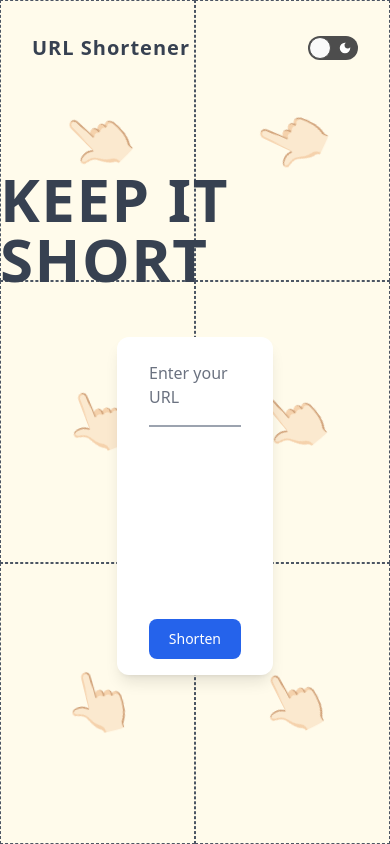
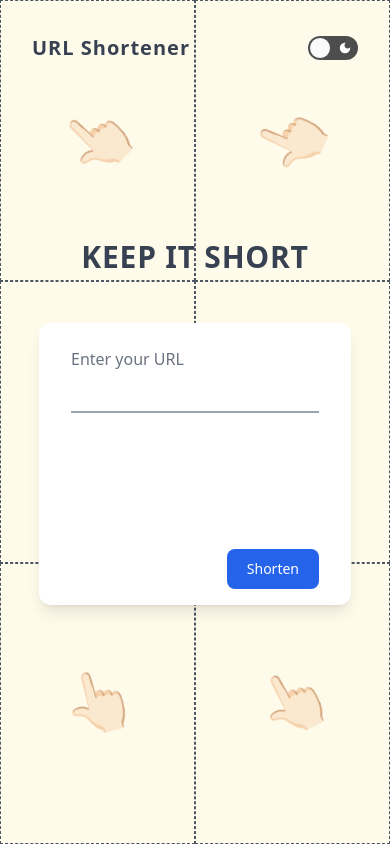
Before and after one commit to seanisoverhere/tap-assessment, a Next.js app: page / in a window 390 px wide. Built offline with nearby package versions, Linux system fonts and the light colour scheme.

Commit message:
add mobile responsiveness (#10)

```diff
--- a/styles/globals.css
+++ b/styles/globals.css
@@ -24,11 +24,11 @@
   }
 
   .header-text {
-    @apply text-6xl font-bold tracking-wide z-50;
+    @apply text-3xl sm:text-4xl md:text-5xl lg:text-6xl font-bold tracking-wide z-50 text-center;
   }
 
   .query-container {
-    @apply h-2/5 w-2/5 z-50 dark:bg-amber-50 dark:text-gray-700 bg-white text-gray-900 shadow-lg rounded-xl p-8 pt-12 relative;
+    @apply h-1/3 sm:h-1/4 w-4/5 lg:w-2/5 lg:h-2/5 z-50 dark:bg-amber-50 dark:text-gray-700 bg-white text-gray-900 shadow-lg rounded-xl p-8 pt-12 relative;
   }
 
   .input-form {
@@ -40,7 +40,7 @@
   }
 
   .error {
-    @apply text-sm text-red-500 py-4;
+    @apply text-xs sm:text-sm text-red-500 py-4;
   }
 
   .button {
```
